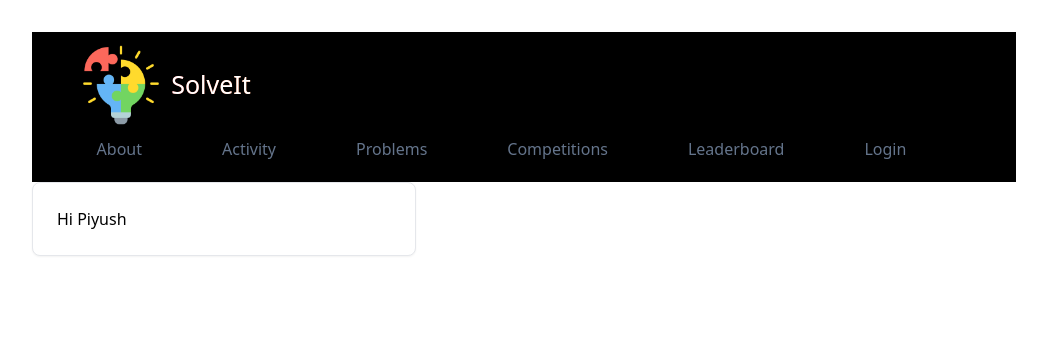
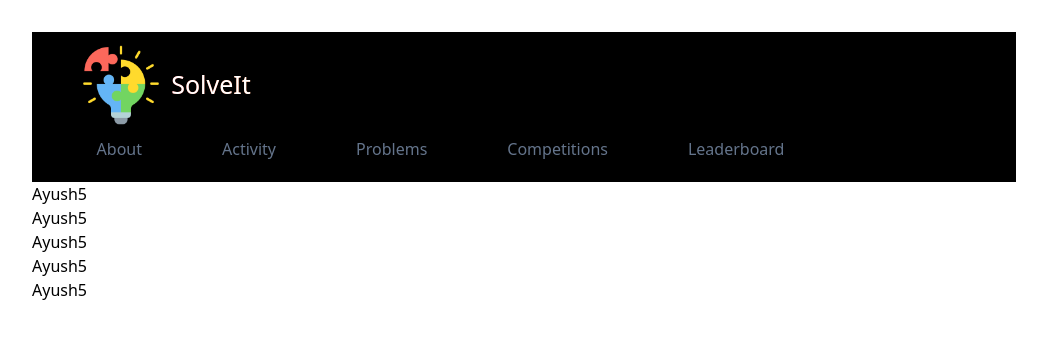
Before and after one commit to piyushpatil4270/SolveIt, a React (Vite) app in the folder frontend/: page /leaderboard in a window 1280 px wide. Shown: the top 338 px of the page, without its empty margins (116-1163 px from the left). Built offline with nearby package versions, Linux system fonts and the light colour scheme; no server answers.

Commit message:
added more components

```diff
--- a/frontend/src/App.tsx
+++ b/frontend/src/App.tsx
@@ -7,7 +7,11 @@ import { useEffect } from "react";
 import { RecoilRoot, useRecoilState, useSetRecoilState } from "recoil";
 import { userAtom } from "./store/atoms/user";
 import { TopBar } from "./components/TopBar";
-import { Card } from "./components/Card";
+import { LeaderBoard, LeaderboardItems } from "./components/LeaderBoard";
+import { Route, Routes } from "react-router-dom";
+import { About } from "./components/About";
+import { Activity } from "./components/Activity";
+import { Problems } from "./components/Problem";
 export const auth=getAuth(app)
 function App() {
  return <RecoilRoot>
@@ -53,10 +57,16 @@ function StoreApp(){
   }
     return (
       <>
-        <div className="place-items-center grid">
+      <div className="place-items-center grid">
           <div className="max-w-screen-lg w-full align-center px-5 pb-5 pt-8">
           <TopBar/>
-          <Card>Hi Piyush</Card>
+          <Routes>
+            <Route path="/about" Component={About}/>
+            <Route path="/activity" Component={Activity} />
+            <Route path="/problems" Component={Problems} />
+            <Route path="/leaderboard" element={<LeaderBoard leaderboard={LeaderboardItems} />} />
+          </Routes>
+          {/*<LeaderBoard leaderboard={LeaderboardItems} />*/}
           </div>
         </div>
       </>
--- /dev/null
+++ b/frontend/src/components/Activity.tsx
@@ -0,0 +1,5 @@
+export const Activity=()=>(
+    <div>
+        <span>Activity</span>
+    </div>
+)
--- a/frontend/src/components/LeaderBoard.tsx
+++ b/frontend/src/components/LeaderBoard.tsx
@@ -1,5 +1,48 @@
-export const LeaderBoard=()=>{
-    return<div>
-        Leaderboard
-    </div>
-}
+const logo=""
+
+export const LeaderboardItems=[
+    {
+        name:"Ayush",
+        image:logo,
+        points:5
+    },
+    {
+        name:"Ayush",
+        image:logo,
+        points:5
+    },
+    {
+        name:"Ayush",
+        image:logo,
+        points:5
+    },
+    {
+        name:"Ayush",
+        image:logo,
+        points:5
+    },
+    {
+        name:"Ayush",
+        image:logo,
+        points:5
+    }
+]
+
+
+export const LeaderBoard = ({
+  leaderboard,
+}: {
+  leaderboard: { name: string; image: string; points: number }[];
+}) => {
+    return (
+        <div>
+        {leaderboard.map((user)=>(
+            <div>
+                <span>{user.name}</span>
+                <span>{user.image}</span>
+                <span>{user.points}</span>
+            </div>
+        ))}
+        </div>
+    )
+};
--- a/frontend/src/components/Problem.tsx
+++ b/frontend/src/components/Problem.tsx
@@ -1,5 +1,5 @@
 export const Problems=()=>{
     return <div>
-
+        Problems
     </div>
 }
--- a/frontend/src/components/TopBar.tsx
+++ b/frontend/src/components/TopBar.tsx
@@ -39,11 +39,7 @@ const TopBaritems = [
   {
     title: "Leaderboard",
     route: "/leaderboard",
-  },
-  {
-    title: "Login",
-    route: "/login",
-  },
+  }
 ];
 
 function NavbarItem({ title, route }: { title: string; route: string }) {
--- a/frontend/tsconfig.json
+++ b/frontend/tsconfig.json
@@ -3,7 +3,7 @@
     "target": "ES2020",
     "useDefineForClassFields": true,
     "lib": ["ES2020", "DOM", "DOM.Iterable"],
-    "module": "ESNext",
+    "module": "ES2015",
     "skipLibCheck": true,
 
     /* Bundler mode */
```
Also changed, not shown: frontend/src/assets/p13.jpeg (added).
